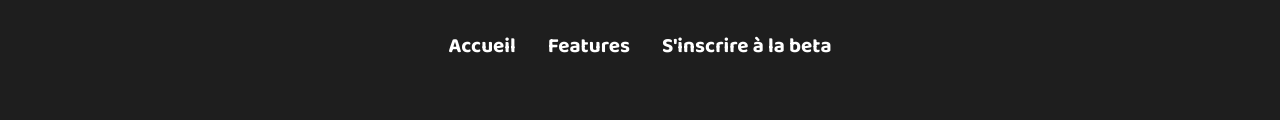
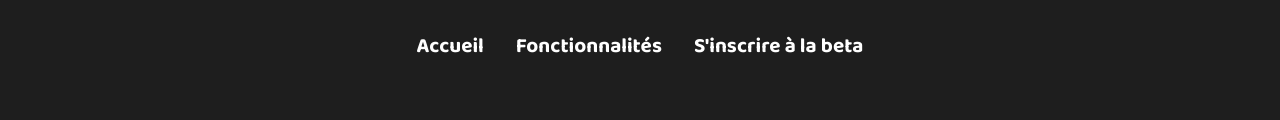
Before and after one commit to Jonathan97480/Show-case-IMC-suivie, a website: page index.html in a window 1280 px wide. Shown: the part 2206-2326 px from the top of the page. Drawn offline with Linux system fonts and the light colour scheme.

Commit message:
change logo

```diff
--- a/index.html
+++ b/index.html
@@ -184,7 +184,7 @@
 		<img src="./img/logo.png" alt="logo application" width="154" height="154" loading="lazy" />
 		<ul>
 			<li class="linkAnimation"><a href="#home">Accueil</a></li>
-			<li class="linkAnimation"><a href="#features">Features</a></li>
+			<li class="linkAnimation"><a href="#features">Fonctionnalités</a></li>
 			<li class="linkAnimation"><a href="#register">S'inscrire à la beta</a></li>
 		</ul>
 		<span>© Copyright Gauvin Jonathan</span>
```
Also changed, not shown: img/logo.ico, img/logo.png.
